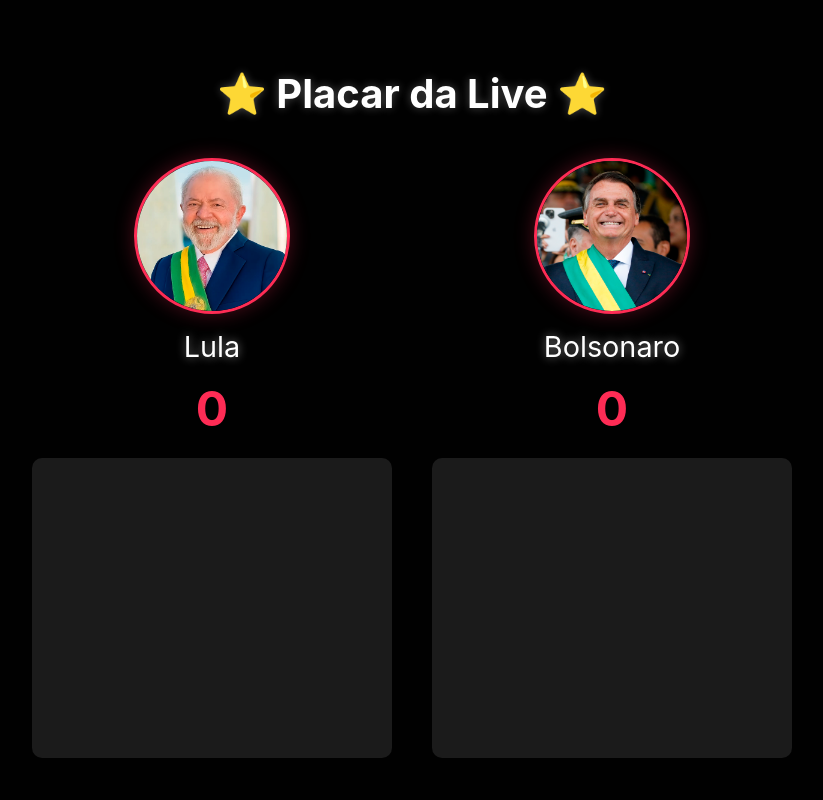
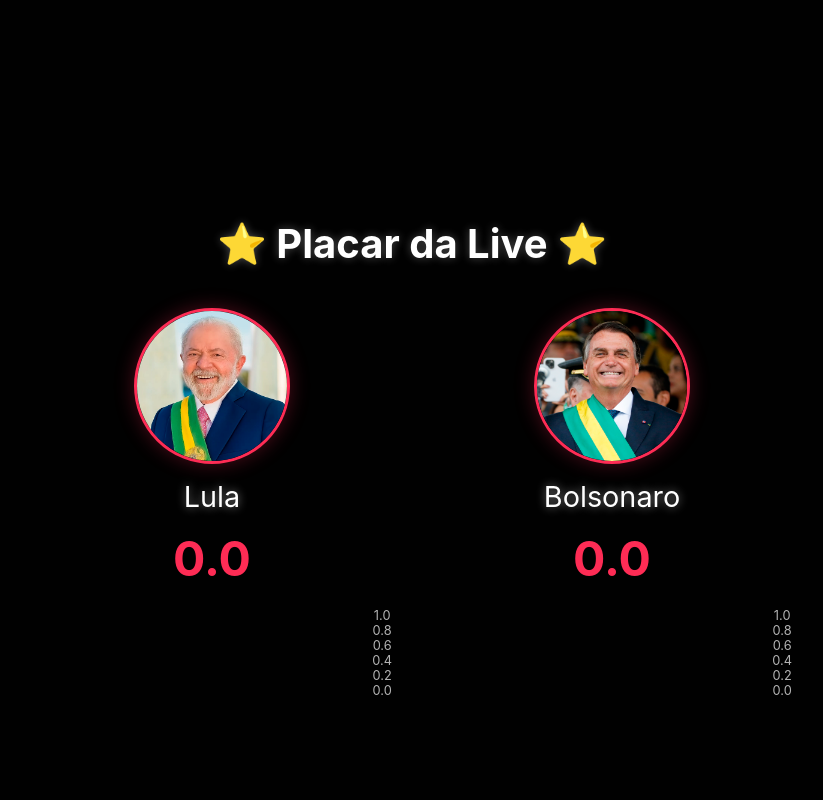
Before and after one commit to tibitibligh1975/tiktok, a Flask app: page / in a window 1280 px wide. Shown: the whole page, without its empty margins (228-1051 px from the left). Run offline with Flask 3, Linux system fonts and the light colour scheme; some libraries are stand-ins or nearby versions.

Commit message:
Add dynamic scaling and number formatting

```diff
--- a/templates/index.html
+++ b/templates/index.html
@@ -69,11 +69,8 @@
         }
 
         .barra-container {
-            background: rgba(255,255,255,0.1);
-            border-radius: 10px;
-            height: 300px;
             position: relative;
-            overflow: hidden;
+            margin-right: 60px; /* Espaço para a escala */
         }
 
         .barra {
@@ -104,6 +101,24 @@
                 opacity: 0;
             }
         }
+
+        .escala {
+            position: absolute;
+            right: -60px;
+            height: 100%;
+            display: flex;
+            flex-direction: column;
+            justify-content: space-between;
+            color: #fff;
+            font-size: 0.8em;
+            opacity: 0.7;
+        }
+
+        .unidade {
+            color: #69c9d0;
+            font-size: 0.8em;
+            margin-left: 5px;
+        }
     </style>
 </head>
 <body>
@@ -118,6 +133,7 @@
                 <div class="pontos" id="pontosA">{{ time_a }}</div>
                 <div class="barra-container">
                     <div class="barra" id="barraA" style="height: 0%"></div>
+                    <div class="escala" id="escalaA"></div>
                 </div>
             </div>
             <div class="time">
@@ -128,6 +144,7 @@
                 <div class="pontos" id="pontosB">{{ time_b }}</div>
                 <div class="barra-container">
                     <div class="barra" id="barraB" style="height: 0%"></div>
+                    <div class="escala" id="escalaB"></div>
                 </div>
             </div>
         </div>
@@ -136,22 +153,50 @@
     <script>
         const socket = io();
 
+        function formatarNumero(numero) {
+            if (numero < 10) return numero.toFixed(1);
+            if (numero < 100) return numero.toFixed(0);
+            if (numero < 1000) return numero.toFixed(0);
+            if (numero < 1000000) return (numero/1000).toFixed(1) + 'K';
+            if (numero < 1000000000) return (numero/1000000).toFixed(1) + 'M';
+            return (numero/1000000000).toFixed(1) + 'B';
+        }
+
+        function atualizarEscala(maximo) {
+            const divisoes = 5;
+            const escalaA = document.getElementById('escalaA');
+            const escalaB = document.getElementById('escalaB');
+
+            escalaA.innerHTML = '';
+            escalaB.innerHTML = '';
+
+            for (let i = divisoes; i >= 0; i--) {
+                const valor = (maximo * i) / divisoes;
+                const elemento = document.createElement('div');
+                elemento.textContent = formatarNumero(valor);
+                escalaA.appendChild(elemento.cloneNode(true));
+                escalaB.appendChild(elemento);
+            }
+        }
+
         function atualizarBarras(timeA, timeB) {
-            const total = Math.max(timeA, timeB, 1);
-            const alturaA = (timeA / total) * 100;
-            const alturaB = (timeB / total) * 100;
+            const maximo = Math.max(timeA, timeB, 1);
+            const alturaA = (timeA / maximo) * 100;
+            const alturaB = (timeB / maximo) * 100;
 
             document.getElementById('barraA').style.height = `${alturaA}%`;
             document.getElementById('barraB').style.height = `${alturaB}%`;
-            document.getElementById('pontosA').textContent = timeA;
-            document.getElementById('pontosB').textContent = timeB;
+            document.getElementById('pontosA').innerHTML = `${formatarNumero(timeA)}`;
+            document.getElementById('pontosB').innerHTML = `${formatarNumero(timeB)}`;
+
+            atualizarEscala(maximo);
         }
 
-        function criarAnimacaoPonto(time) {
+        function criarAnimacaoPonto(time, valor) {
             const barra = document.getElementById(`barra${time}`);
             const animacao = document.createElement('div');
             animacao.className = 'ponto-animacao';
-            animacao.textContent = '+1';
+            animacao.textContent = `+${formatarNumero(valor)}`;
             animacao.style.left = '50%';
             animacao.style.bottom = '100%';
             barra.appendChild(animacao);
@@ -160,11 +205,11 @@
         }
 
         socket.on('atualizar_pontos', function(data) {
-            const oldA = parseInt(document.getElementById('pontosA').textContent);
-            const oldB = parseInt(document.getElementById('pontosB').textContent);
+            const oldA = parseFloat(document.getElementById('pontosA').textContent);
+            const oldB = parseFloat(document.getElementById('pontosB').textContent);
 
-            if (data.time_a > oldA) criarAnimacaoPonto('A');
-            if (data.time_b > oldB) criarAnimacaoPonto('B');
+            if (data.time_a > oldA) criarAnimacaoPonto('A', data.time_a - oldA);
+            if (data.time_b > oldB) criarAnimacaoPonto('B', data.time_b - oldB);
 
             atualizarBarras(data.time_a, data.time_b);
         });
```
